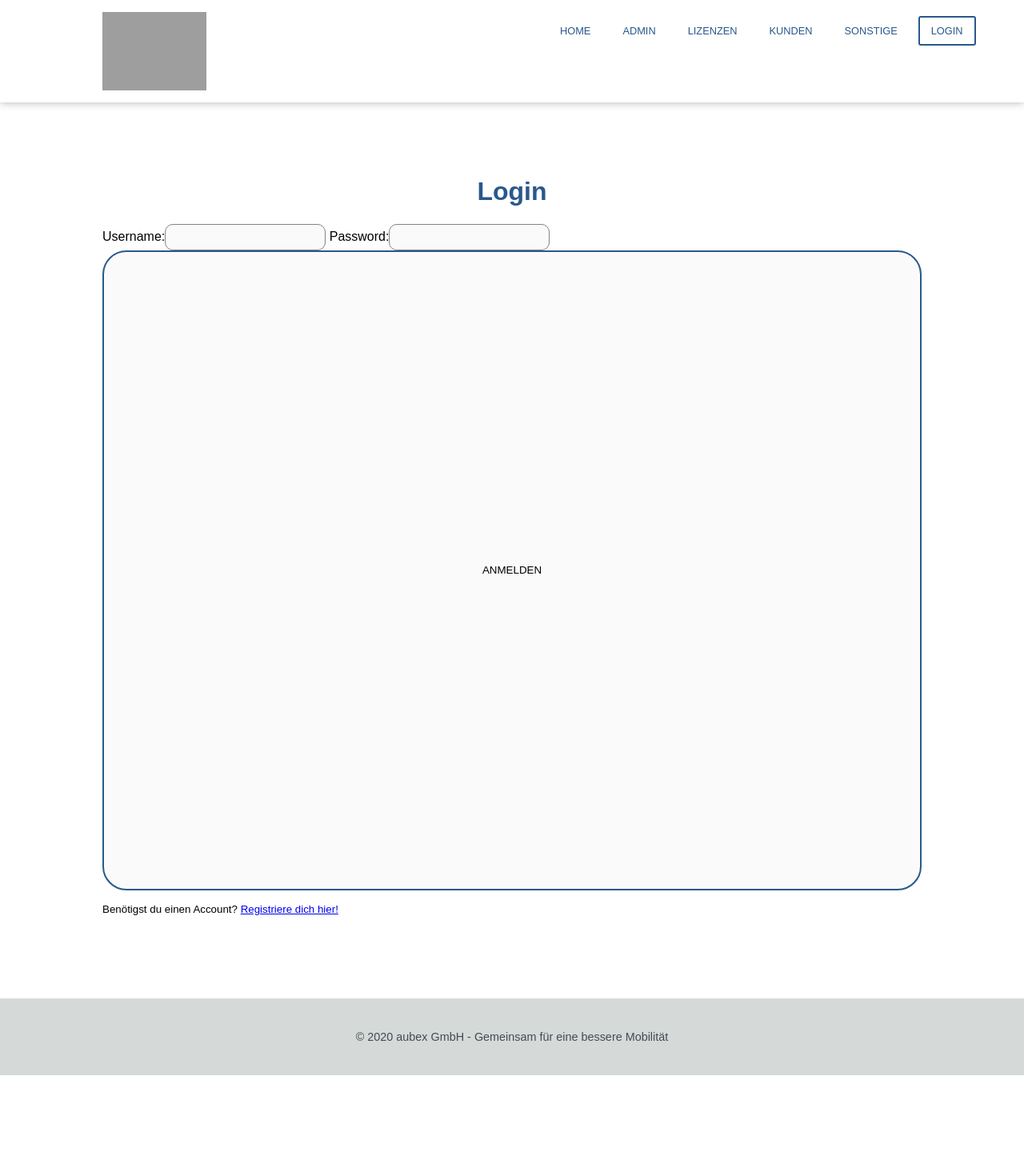
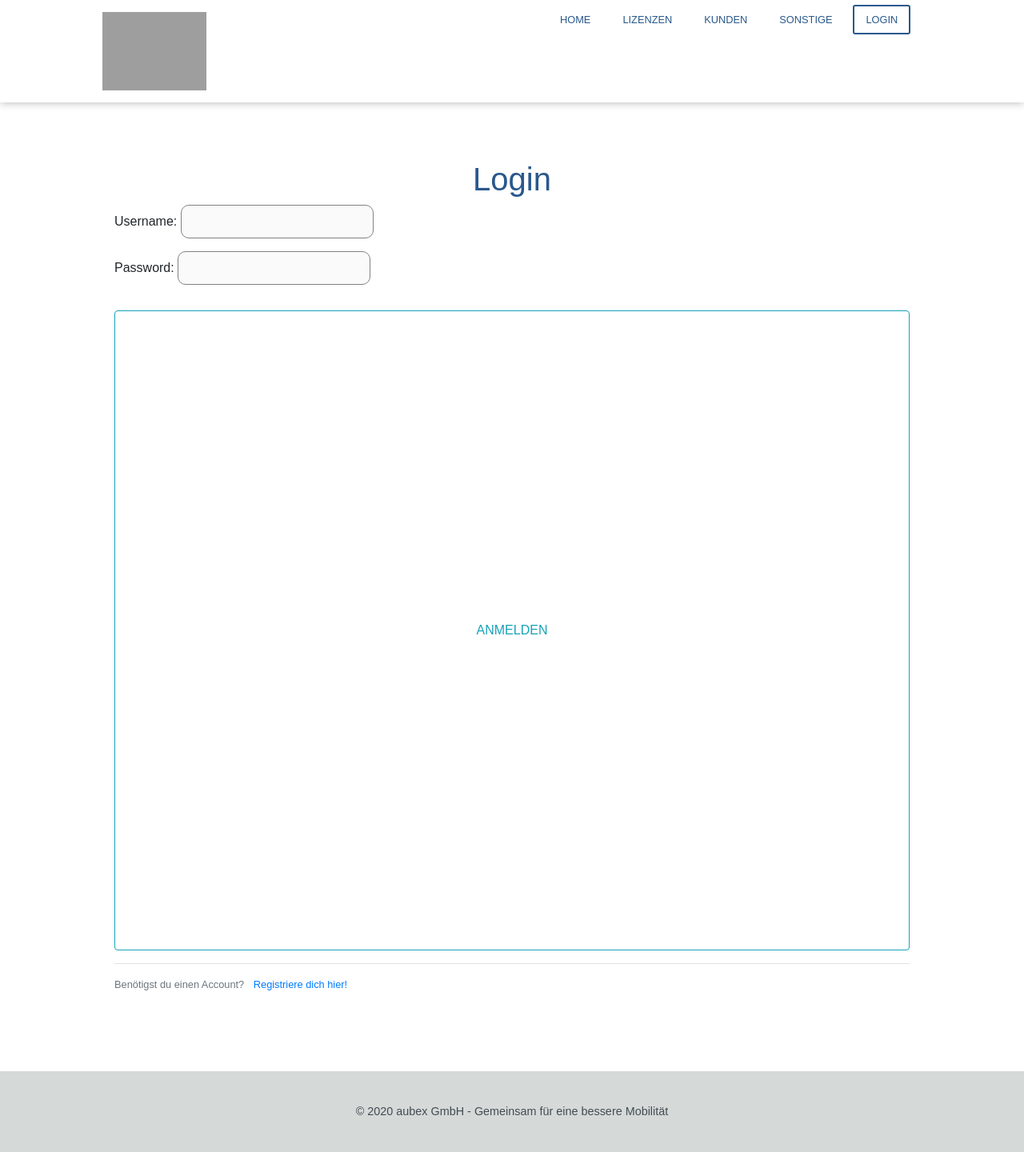
Before and after one commit to KanarUIB/OneO, a Django app: page /login/ in a window 1280 px wide. Shown: the whole page at 80% size. Before the commit the page ends 1344 px from the top, so only its background shows below. Run offline with Django 3.2, Linux system fonts and the light colour scheme; grey boxes are pictures that could not be loaded.

Commit message:
-Bootstrap integriert -Navigation-Bar für Superuser angepasst (Admin Sichtbarkeit) -Login-Page gebootstrapt

```diff
--- a/templates/base.html
+++ b/templates/base.html
@@ -2,6 +2,9 @@
 <head>
     <meta charset="utf-8"/>
     <title>Aubex Lizenzupdater</title>
+    <link rel="stylesheet" href="https://cdn.jsdelivr.net/npm/bootstrap@4.5.3/dist/css/bootstrap.min.css"
+          integrity="sha384-TX8t27EcRE3e/ihU7zmQxVncDAy5uIKz4rEkgIXeMed4M0jlfIDPvg6uqKI2xXr2" crossorigin="anonymous"/>
+
     {% load static %}
     <!--                Javascript                         -->
     <script src="http://code.jquery.com/jquery-3.5.1.min.js"
@@ -30,5 +33,9 @@
 
 
     {% block javascript %}{% endblock javascript %}
+
+    <script src="https://code.jquery.com/jquery-3.5.1.min.js" integrity="sha384-DfXdz2htPH0lsSSs5nCTpuj/zy4C+OGpamoFVy38MVBnE+IbbVYUew+OrCXaRkfj" crossorigin="anonymous"></script>
+<script src="https://cdn.jsdelivr.net/npm/popper.js@1.16.1/dist/umd/popper.min.js" integrity="sha384-9/reFTGAW83EW2RDu2S0VKaIzap3H66lZH81PoYlFhbGU+6BZp6G7niu735Sk7lN" crossorigin="anonymous"></script>
+<script src="https://cdn.jsdelivr.net/npm/bootstrap@4.5.3/dist/js/bootstrap.min.js" integrity="sha384-w1Q4orYjBQndcko6MimVbzY0tgp4pWB4lZ7lr30WKz0vr/aWKhXdBNmNb5D92v7s" crossorigin="anonymous"></script>
 </body>
 </html>
--- a/templates/navigation.html
+++ b/templates/navigation.html
@@ -1,4 +1,3 @@
-
 <nav>
     <div>
         <a class="emblem" href="/"><img src="https://www.aubex.de/sites/all/themes/aubex/logo.png" width="130px"/></a>
@@ -7,7 +6,9 @@
     <div class="mainNav">
         <ul>
             <li><a href="/">Home</a></li>
+            {%if user.is_superuser %}
             <li><a href="/admin">Admin</a></li>
+            {% endif %}
             <li><a href="">Lizenzen</a></li>
             <li><a href="/Kunden">Kunden</a></li>
             <li><a href="">Sonstige</a></li>
--- a/templates/users/login.html
+++ b/templates/users/login.html
@@ -1,18 +1,18 @@
 {% extends '../base.html' %}
 {% block content %}
 <h1>Login</h1>
-<div class="content-section">
+<div class="container">
     <form method="POST">
         {% csrf_token %}
-        <!--<fieldset class="form-group">-->
-            {{ form }}
-        <!--</fieldset>
-        <div class="form-group">-->
+        <fieldset class="form-group">
+            {{ form.as_p }}
+        </fieldset>
+        <div class="form-group">
             <button class="btn btn-outline-info" type="submit">Anmelden</button>
-        <!--</div>-->
+        </div>
     </form>
-    <!--<div class="border-top pt-3">-->
+    <div class="border-top pt-3">
         <small class="text-muted">Benötigst du einen Account? <a class="ml-2" href="{% url 'register' %}">Registriere dich hier!</a></small>
-    <!--</div>-->
+    </div>
 </div>
 {% endblock content %}
--- a/templates/users/logout.html
+++ b/templates/users/logout.html
@@ -1,7 +1,7 @@
 {% extends '../base.html' %}
 {% block content %}
 <h2>Erfolgreich Abgemeldet</h2>
-<div class="">
+<div class="container">
 <a href="{% url 'login' %}">Erneut Anmelden?</a>
 </div>
 {% endblock content %}
```
Lines whose indentation alone changed are shown as unchanged.
